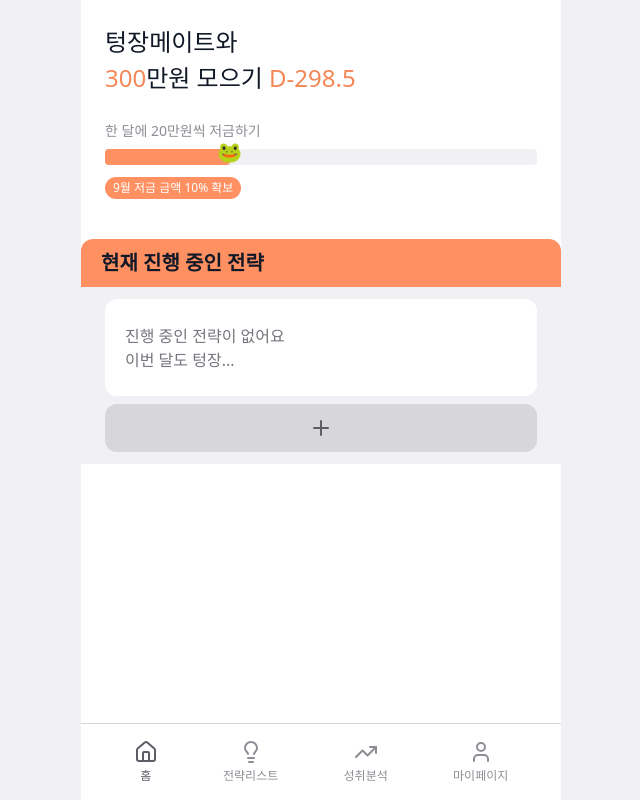
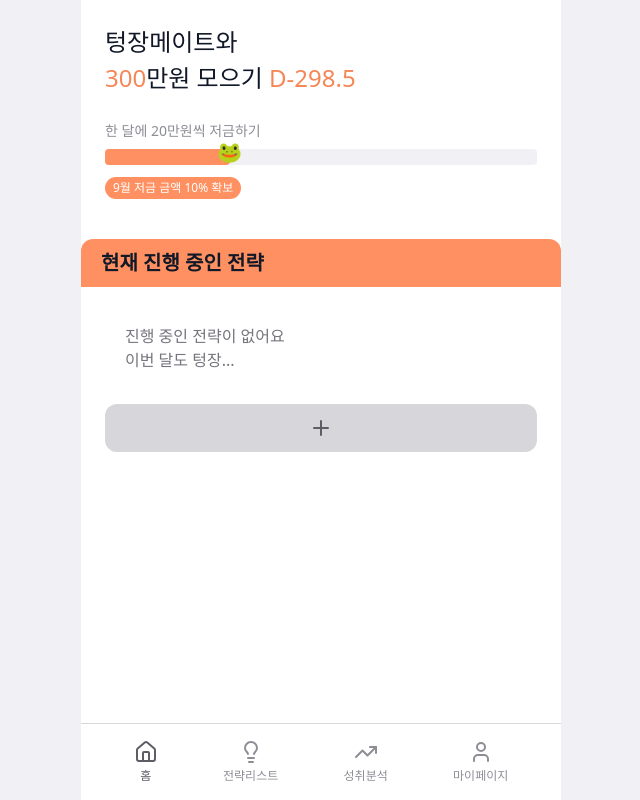
Before and after one commit to 9oormthon-univ/2025_SEASONTHON_TEAM_24_FE, a React (Vite) app: page / in a window 1280 px wide. Shown: the whole page, without its empty margins (319-959 px from the left). Built offline with nearby package versions, Linux system fonts and the light colour scheme.

Commit message:
Style: 전략 리스트 카드 bg 변경

```diff
--- a/src/shared/components/strategy/homeStrategy.tsx
+++ b/src/shared/components/strategy/homeStrategy.tsx
@@ -15,8 +15,8 @@ function homeStrategy(){
           현재 진행 중인 전략
         </h3>
       </div>
-      <section className='px-6 py-3 bg-gray-100'>
-        <div className='h-[97px] mb-8 flex items-center bg-white rounded-12'>
+      <section className='px-6 py-3 bg-white'>
+        <div className='h-[97px] mb-8 flex items-center bg-white rounded-8 border-gray-200'>
           <p className='px-5 text-left text-gray-600'>
             진행 중인 전략이 없어요<br/>
             이번 달도 텅장...
```
